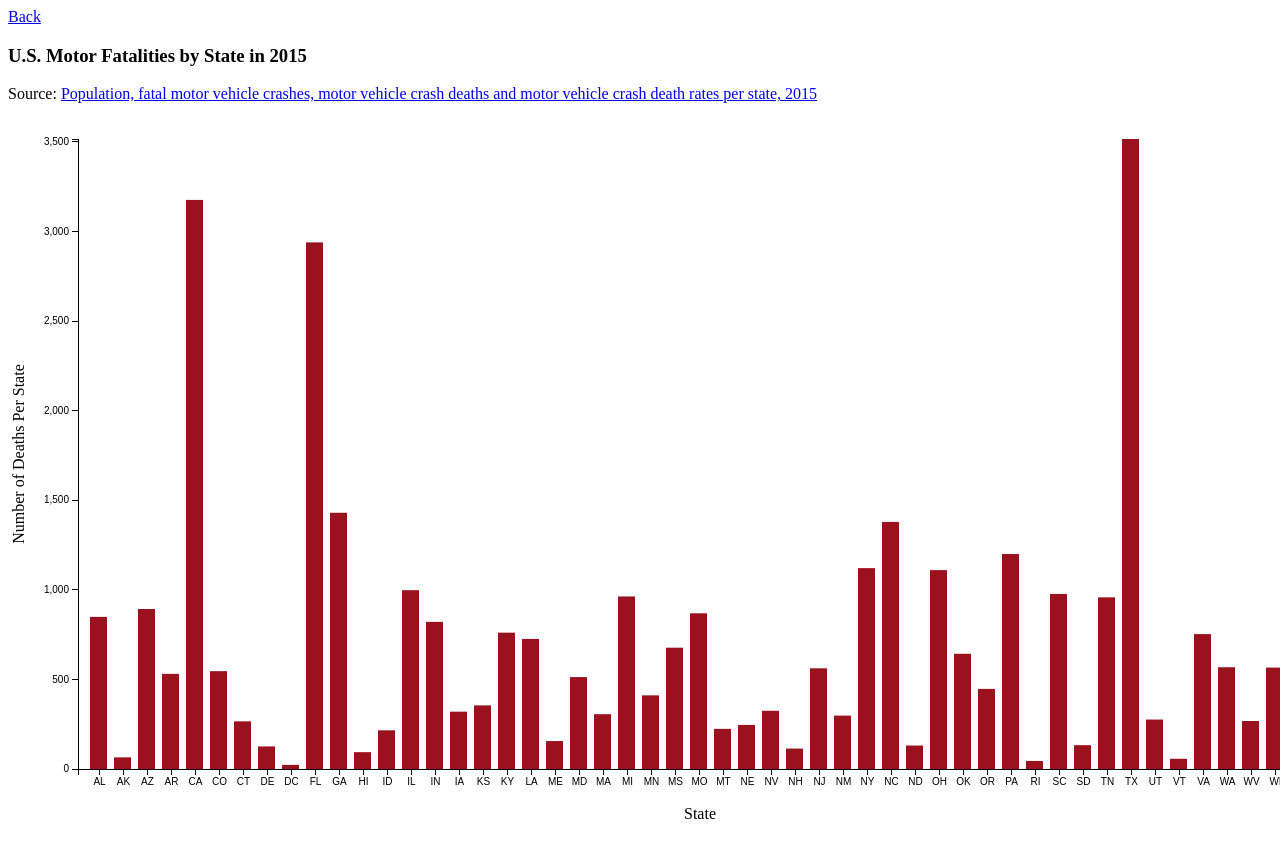
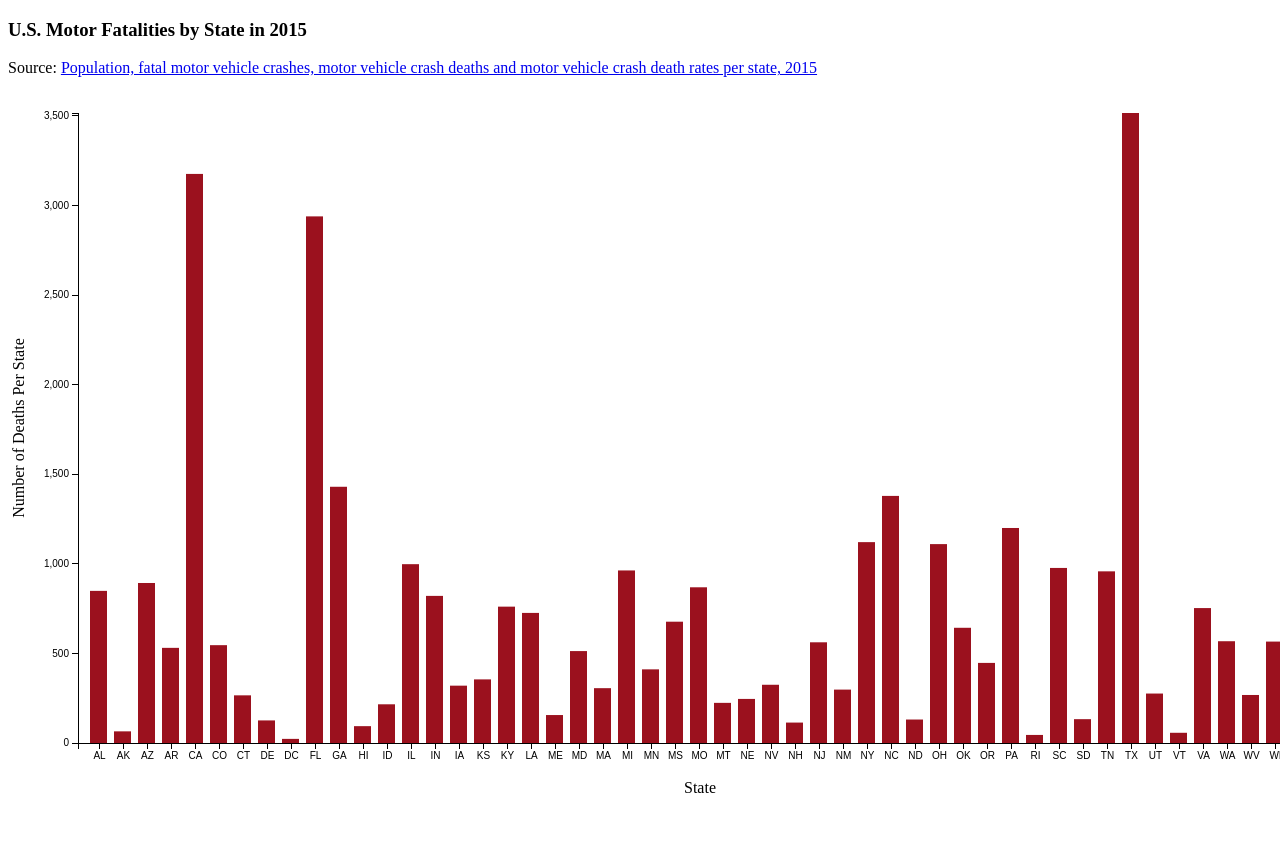
Before and after one commit to LeifGreiss/Motor_Deaths_2015_Histogram, a plain HTML site: page index.html in a window 1280 px wide. Shown: the top 858 px of the page. Drawn offline with nearby package versions, Linux system fonts and the light colour scheme.

Commit message:
Update index.html

```diff
--- a/index.html
+++ b/index.html
@@ -32,7 +32,6 @@ div.tooltip {
 </style>
 <title>U.S. Motor Fatalities by State in 2015</title>
 <body>
-<a href = "designs.html">Back</a>
 <h3>U.S. Motor Fatalities by State in 2015</h3>
 <p>Source: <a href = "http://www.iihs.org/iihs/topics/t/general-statistics/fatalityfacts/state-by-state-overview">Population, fatal motor vehicle crashes, motor vehicle crash deaths and motor vehicle crash death rates per state, 2015</a></p>
 <svg class="chart"></svg>
```
